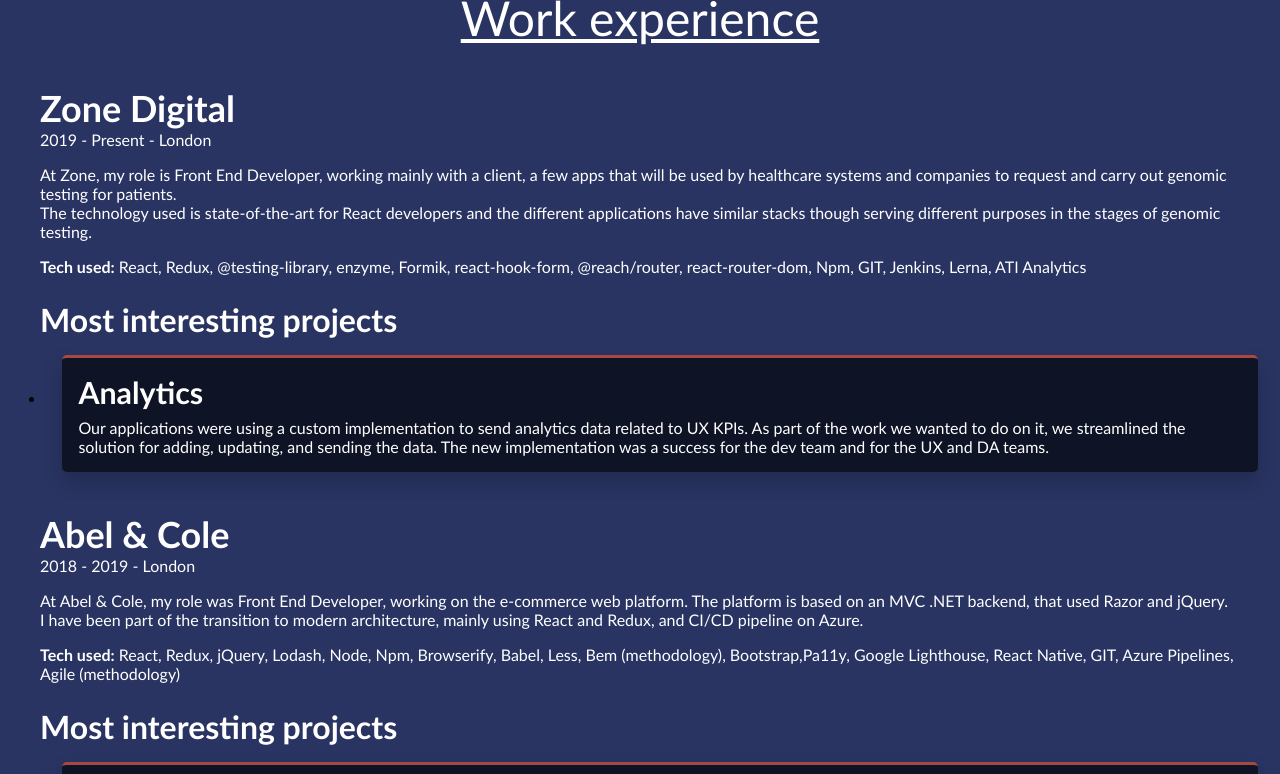
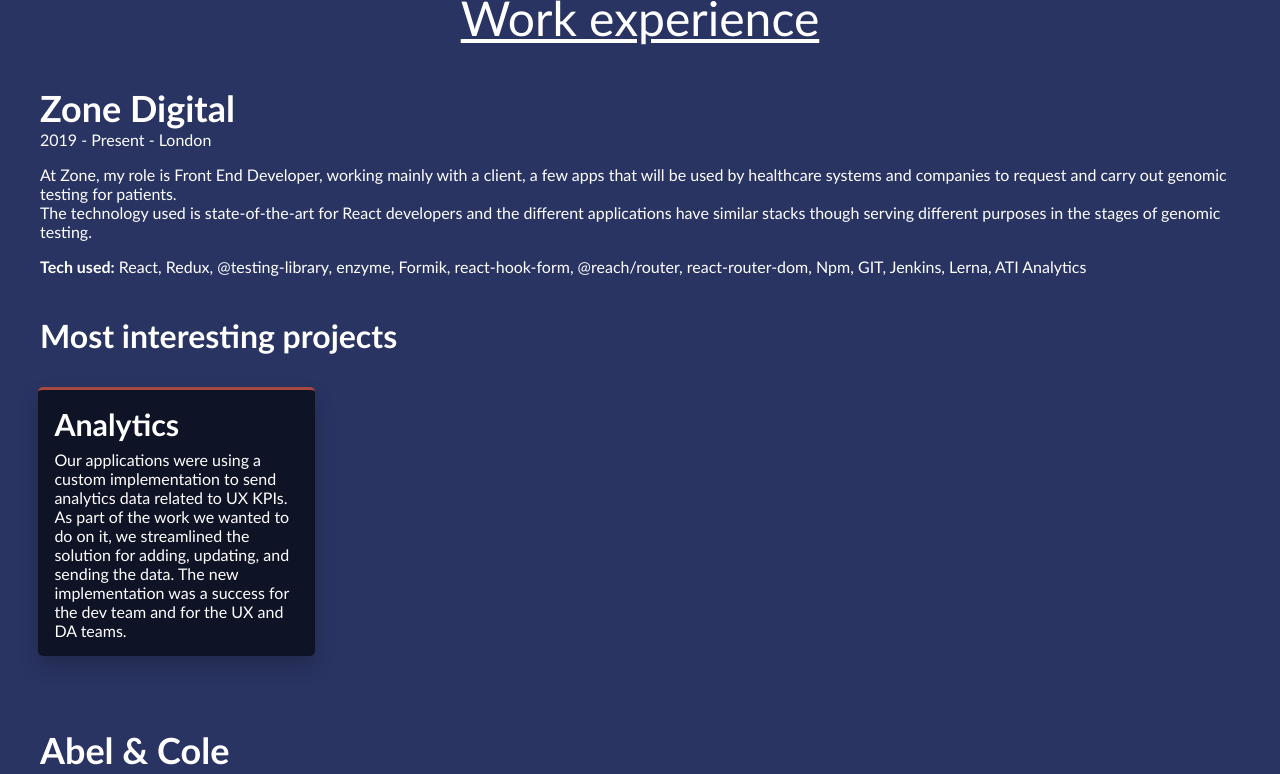
Before and after one commit to MatteoPieroni/matteopieroni.com, a Next.js app: page / in a window 1280 px wide. Shown: the part 788-1562 px from the top of the page. Built offline with nearby package versions, Linux system fonts and the light colour scheme.

Commit message:
Changed styles for Workplace

```diff
--- a/src/components/WorkPlace.tsx
+++ b/src/components/WorkPlace.tsx
@@ -44,35 +44,29 @@ const StyledDiv = styled.div`
   p {
     white-space: pre-wrap;
   }
+
   h4 {
-    margin-top: 1.5rem;
+    margin-top: 2.5rem;
     margin-bottom: 0;
   }
-  .glider-track {
-    padding: 0 calc((100vw - 1200px) / 2);
+
+  ul {
+    display: grid;
+    grid-template-columns: repeat(1, 1fr);
+    margin: 0 auto;
+    padding: 1rem;
+    max-width: 1500px;
+    list-style: none;
+
+    @media (min-width: 600px) {
+      grid-template-columns: repeat(2, 1fr);
+    }
+
+    @media (min-width: 1200px) {
+      grid-template-columns: repeat(4, 1fr);
+    }
   }
 `;
-
-const responsiveGliderSettings = [
-  {
-    breakpoint: 767.5,
-    settings: {
-      slidesToShow: 2.25,
-    },
-  },
-  {
-    breakpoint: 1024,
-    settings: {
-      slidesToShow: 3.25,
-    },
-  },
-  {
-    breakpoint: 1200,
-    settings: {
-      slidesToShow: 4.25,
-    },
-  },
-];
 
 export const WorkPlace: (props: IWorkPlaceProps) => JSX.Element = ({
   company,
```
